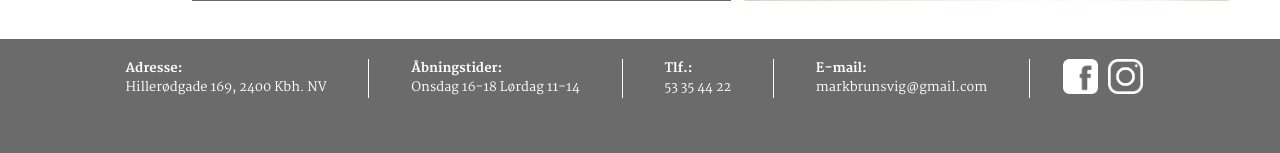
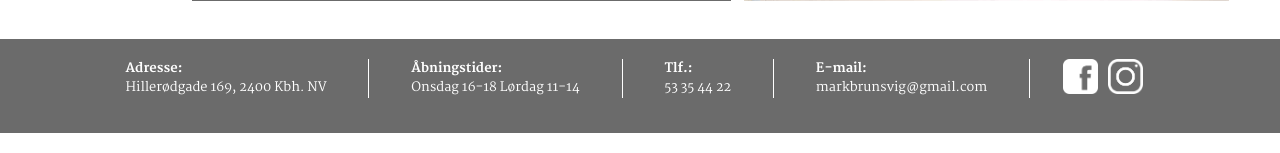
Before and after one commit to mikk837k/2.Sem-Eksamen-Gr.17-GalleriBrunsvig, a PHP site: page /index.html in a window 1280 px wide. Shown: the part 773-926 px from the top of the page. Run offline with PHP 8.4, Linux system fonts and the light colour scheme.

Commit message:
rettelse footer

```diff
--- a/style.css
+++ b/style.css
@@ -883,7 +883,7 @@ footer a {
 
     footer {
         grid-template-columns: 23vw 1px 23vw 1px 42vw 1px auto;
-        grid-template-rows: 20px auto 0px auto 20px auto auto 20px;
+        grid-template-rows: 20px auto 0px auto 20px auto auto;
         grid-gap: 0px;
         justify-items: center;
     }
@@ -1295,7 +1295,7 @@ footer a {
 @media screen and (min-width:1050px) {
     footer {
         grid-template-columns: auto auto 1px auto 1px auto 1px auto 1px 13vw auto;
-        grid-template-rows: 20px auto 20px;
+        grid-template-rows: 20px auto;
     }
 
     footer p {
```
